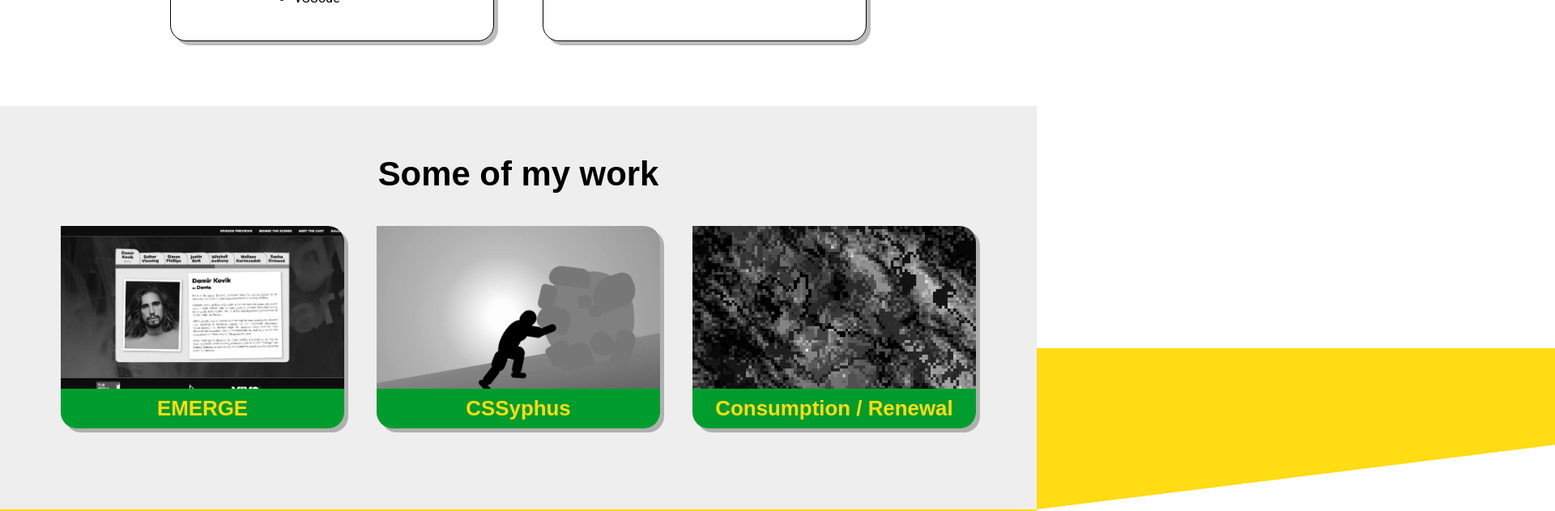
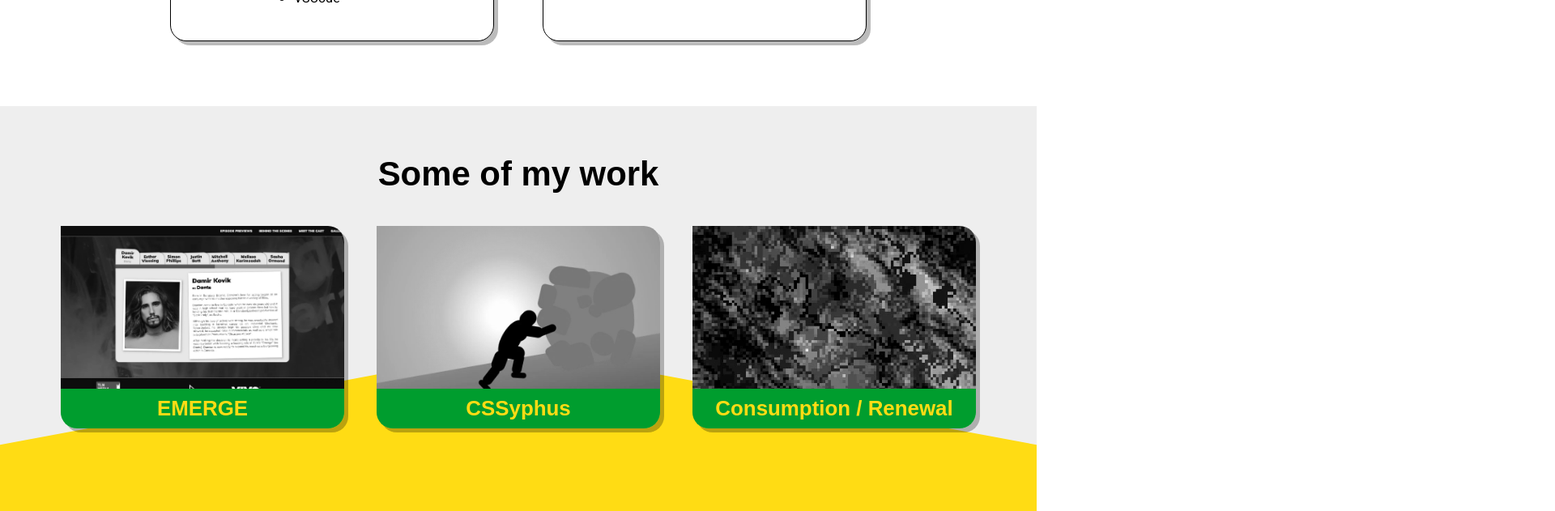
Before and after one commit to NicholasLina/portfolio, a React (Vite) app: page / in a window 1280 px wide. Shown: the part 1520-2151 px from the top of the page at 81% size, 1920 px wide, since content can reach past the window. Built offline with nearby package versions, Linux system fonts and the light colour scheme; a web font is replaced by a local one.

Commit message:
minor style updates

```diff
--- a/src/styles/Work.module.css
+++ b/src/styles/Work.module.css
@@ -11,9 +11,10 @@
     width: 100%;
     height: 40%;
     bottom: 0;
+    left: 0;
     background-color: var(--golden-yellow);
-    z-index: -1;
-    clip-path: polygon(0 0, 100% 0, 100% 60%, 50% 100%, 0 60%);
+    z-index: 0;
+    clip-path: polygon(0 100%, 0 60%, 50% 0, 100% 60%, 100% 100%);
 }
 
 .grid {
@@ -36,6 +37,7 @@
     flex-direction: column;
     overflow: hidden;
     box-shadow: 5px 5px 0 0 #0004;
+    z-index: 1;
 }
 
 .card:hover img {
```
